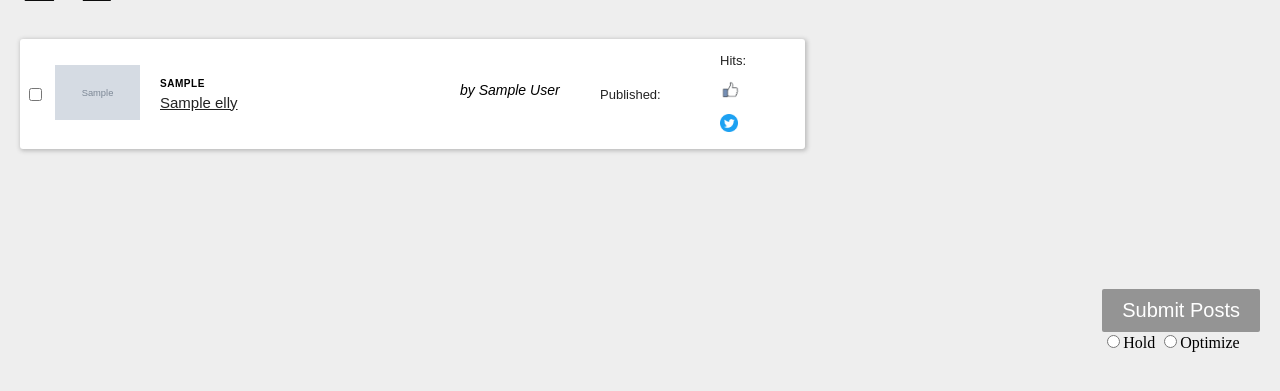
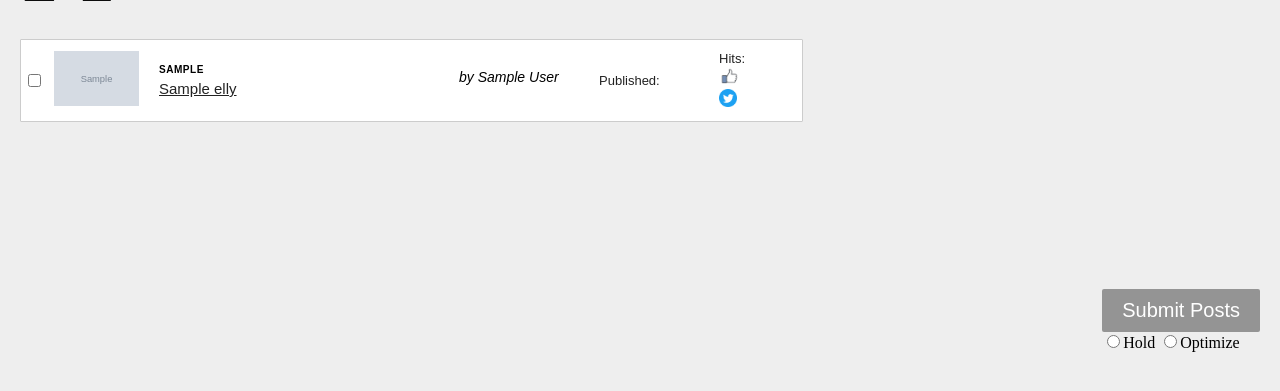
Before and after one commit to igorecarrasco/Elly, a Django app: page /elly/lister in a window 1280 px wide. Shown: the part 111-502 px from the top of the page. Run offline with Django 3.2, Linux system fonts and the light colour scheme; tables that the repository leaves empty hold one stand-in row (values such as "Sample post"); grey boxes marked "Sample" are stand-in pictures; parts of the project's set-up code (start-up, migrations or seed data) failed here and were passed over; some web fonts are replaced.

Commit message:
design tweaks

```diff
--- a/studio3project/elly/static/elly/style.css
+++ b/studio3project/elly/static/elly/style.css
@@ -9,21 +9,18 @@ form {
 	display:inline;
 }
 .ellybox {
-	border-radius:3px;
+	border-radius:1px;
+	border:1px solid #ccc;
+	margin-bottom:2px;
 	position:relative;
 	top:40px;
 	background-color:white;
 	width:775px;
-	height:100px;
-	left: 20px;
-	margin-top:10px;
-	margin-bottom:10px;
-	padding:5px;
+	height:75px;
+	left:20px;
+	padding:3px;
 	font-family: sans-serif;
 	font-weight:300;
-	-webkit-box-shadow: 1px 1px 4px 1px #bbb;
-	-moz-box-shadow: 1px 1px 4px 1px #bbb;
-	box-shadow: 1px 1px 4px 1px #bbb;
 	display:flex;
 	align-items: center;
 }
@@ -87,6 +84,9 @@ form {
 .stats {
 	margin-left:20px;
 	font-size:13px;
+}
+.stats > p {
+	margin:2px 0px 2px 0px;
 }
 .published {
 	font-size:13px;
```
